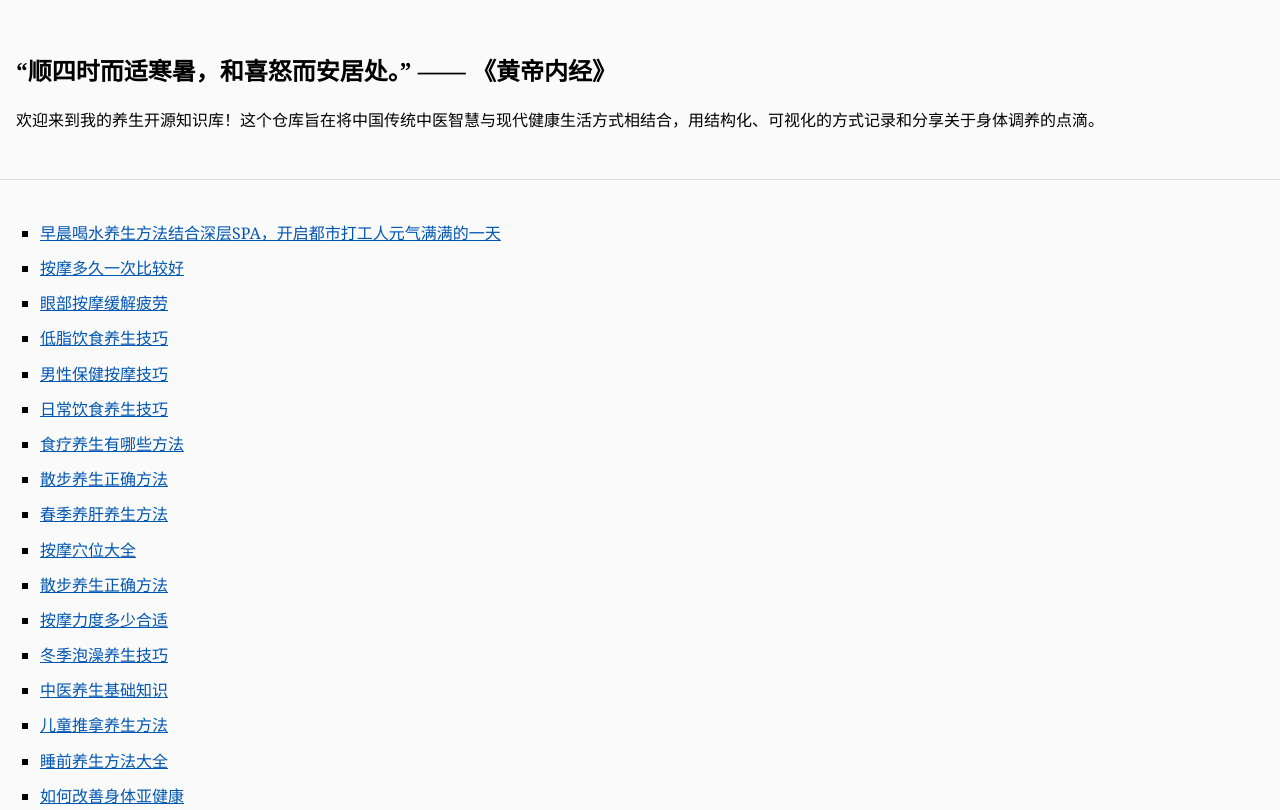
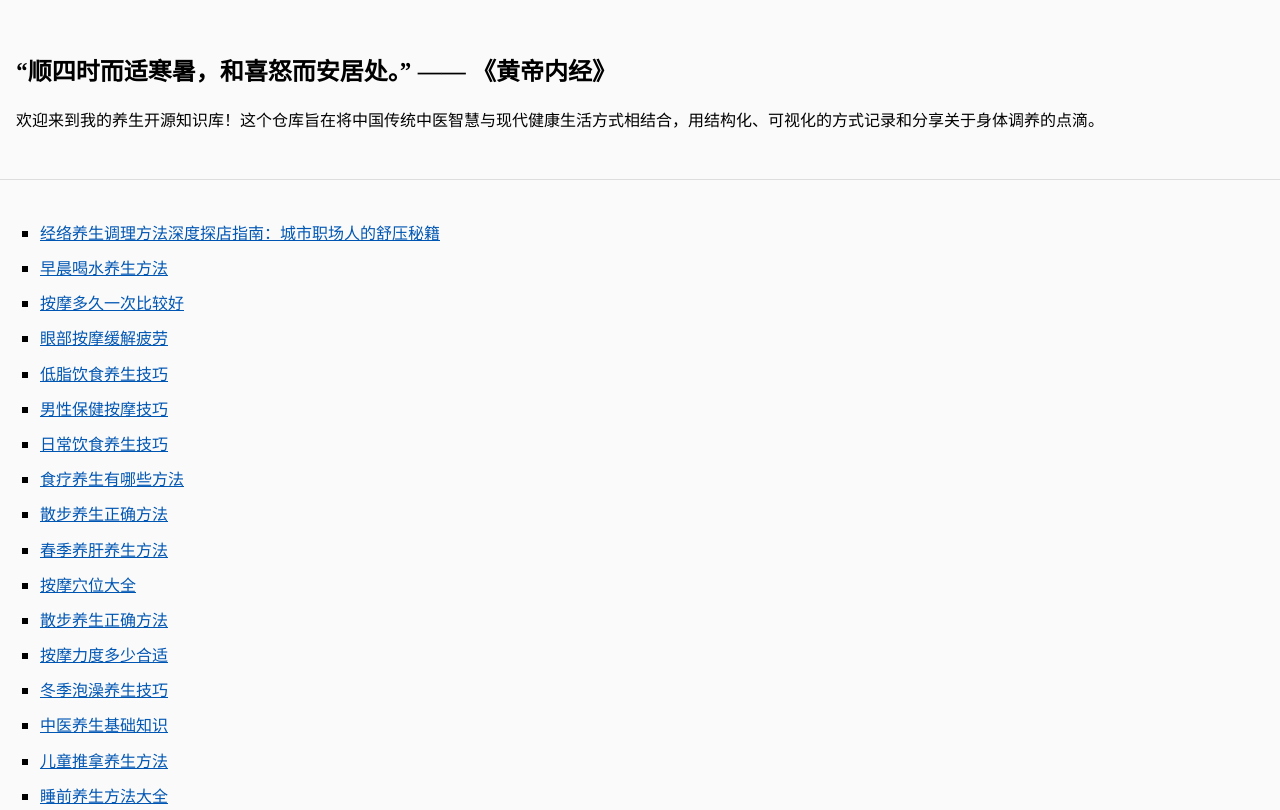
Before and after one commit to Eastern-Wellness/Chinese-Wellness-TCM-Knowledge-Base, a plain HTML site: page index.html in a window 1280 px wide. Shown: the top 810 px of the page. Drawn offline with Linux system fonts and the light colour scheme.

Commit message:
update index

```diff
--- a/index.html
+++ b/index.html
@@ -21,7 +21,8 @@
 <body class="hub_tdvnl">
     <section class="hub_yvgjm"><div><h1>“顺四时而适寒暑，和喜怒而安居处。” —— 《黄帝内经》</h1><p>欢迎来到我的养生开源知识库！这个仓库旨在将中国传统中医智慧与现代健康生活方式相结合，用结构化、可视化的方式记录和分享关于身体调养的点滴。</p></div></section>
     <main class="hub_tsagp"><nav><ul class="hub_syesc">
-<li><a href="https://Eastern-Wellness.github.io/Chinese-Wellness-TCM-Knowledge-Base/docs/2026-11-04-e3a4e4.html">早晨喝水养生方法结合深层SPA，开启都市打工人元气满满的一天</a></li>
+<li><a href="https://Eastern-Wellness.github.io/Chinese-Wellness-TCM-Knowledge-Base/docs/2026-11-04-888f73.html">经络养生调理方法深度探店指南：城市职场人的舒压秘籍</a></li>
+                <li><a href="https://Eastern-Wellness.github.io/Chinese-Wellness-TCM-Knowledge-Base/docs/2026-11-04-e3a4e4.html">早晨喝水养生方法</a></li>
                 <li><a href="https://Eastern-Wellness.github.io/Chinese-Wellness-TCM-Knowledge-Base/docs/2026-11-04-496f62.html">按摩多久一次比较好</a></li>
                 <li><a href="https://Eastern-Wellness.github.io/Chinese-Wellness-TCM-Knowledge-Base/docs/2026-11-03-9227bf.html">眼部按摩缓解疲劳</a></li>
                 <li><a href="https://Eastern-Wellness.github.io/Chinese-Wellness-TCM-Knowledge-Base/docs/2026-11-02-f83ecc.html">低脂饮食养生技巧</a></li>
```
